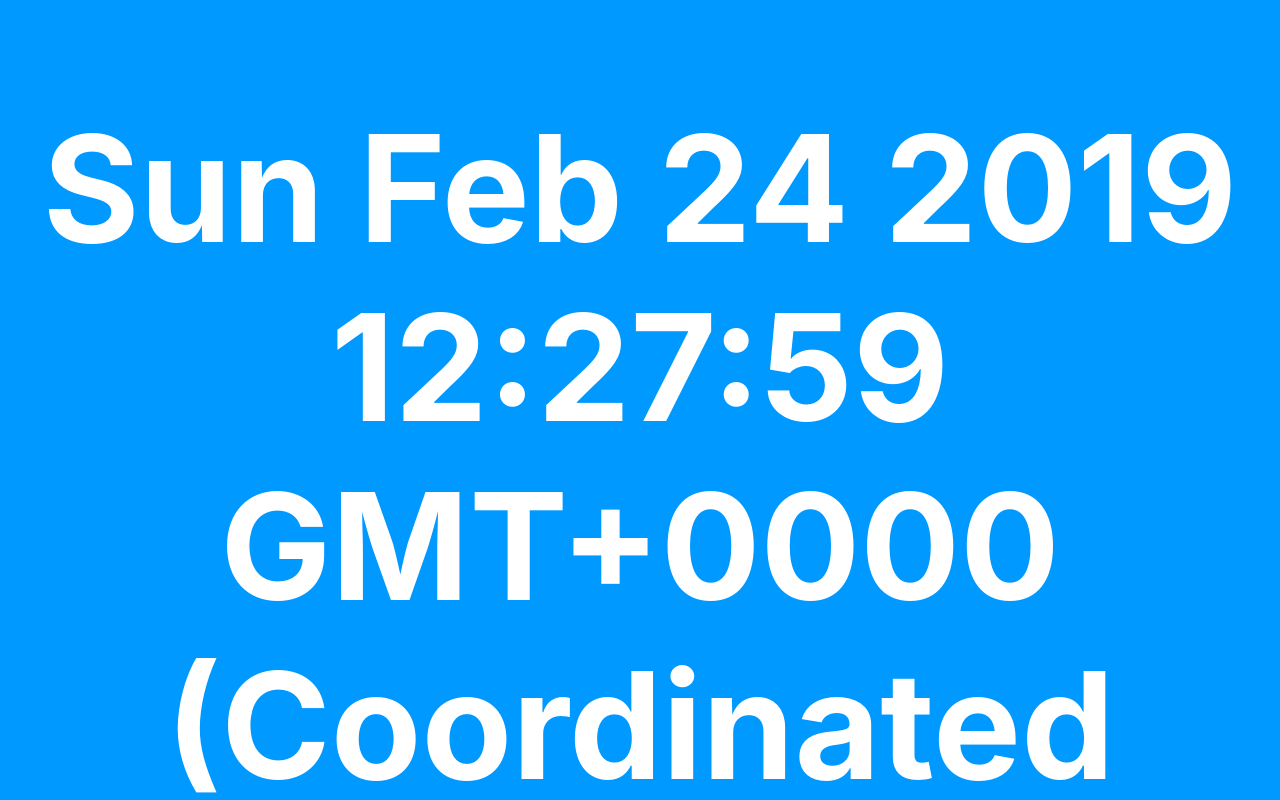
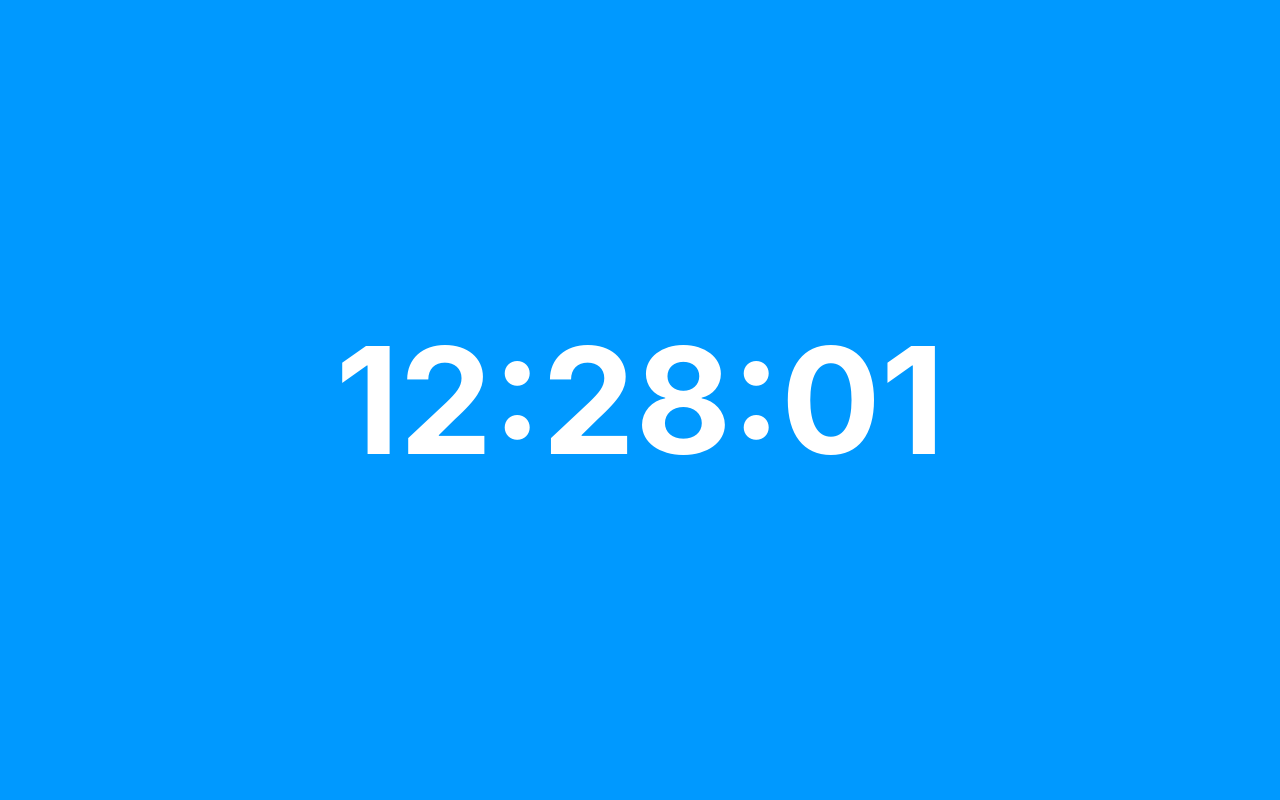
Before and after one commit to tuki0918/electron-timer, a React (Create React App) app: page / in a window 1280 px wide. Shown: the top 800 px of the page. Built offline with nearby package versions, Linux system fonts and the light colour scheme.

Commit message:
日付表示フォーマットの修正

```diff
--- a/package.json
+++ b/package.json
@@ -26,9 +26,11 @@
   "homepage": ".",
   "dependencies": {
     "@types/jest": "24.0.6",
+    "@types/moment": "^2.13.0",
     "@types/node": "11.9.5",
     "@types/react": "16.8.4",
     "@types/react-dom": "16.8.2",
+    "moment": "^2.24.0",
     "react": "^16.8.3",
     "react-dom": "^16.8.3",
     "typescript": "3.3.3333"
--- a/src/App.tsx
+++ b/src/App.tsx
@@ -1,4 +1,5 @@
 import React, { Component } from 'react';
+import moment, { Moment } from 'moment';
 import './App.css';
 
 class App extends Component {
@@ -18,15 +19,15 @@ import { useState, useRef, useEffect } from 'react';
 
 function Counter() {
     const [count, setCount] = useState(0);
-    const date: Date = new Date();
+    const date: Moment = moment();
 
     useInterval(() => {
         // Your custom logic here
         setCount(count + 1);
     }, 1000);
 
-    document.title = date.toString();
-    return <h1>{date.toString()}</h1>;
+    document.title = date.format('HH:mm:ss');
+    return <h1>{date.format('HH:mm:ss')}</h1>;
 }
 
 function useInterval(callback: Function, delay: number) {
```
Also changed, not shown: 1 other file (tests, documents, lock files or other folders).
